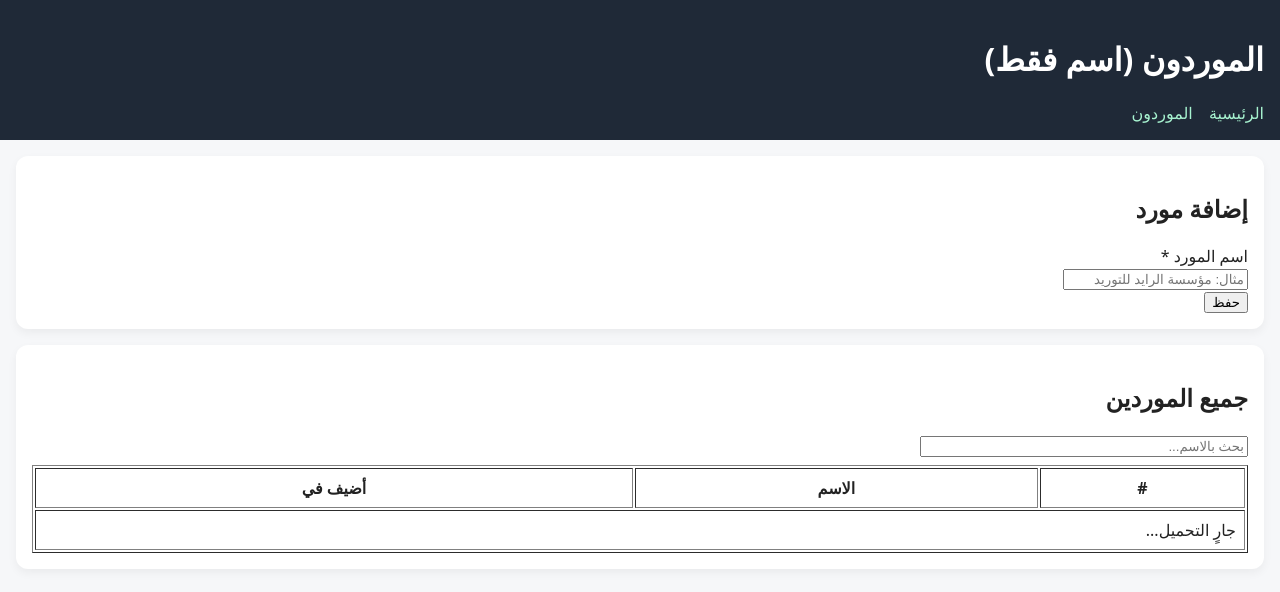
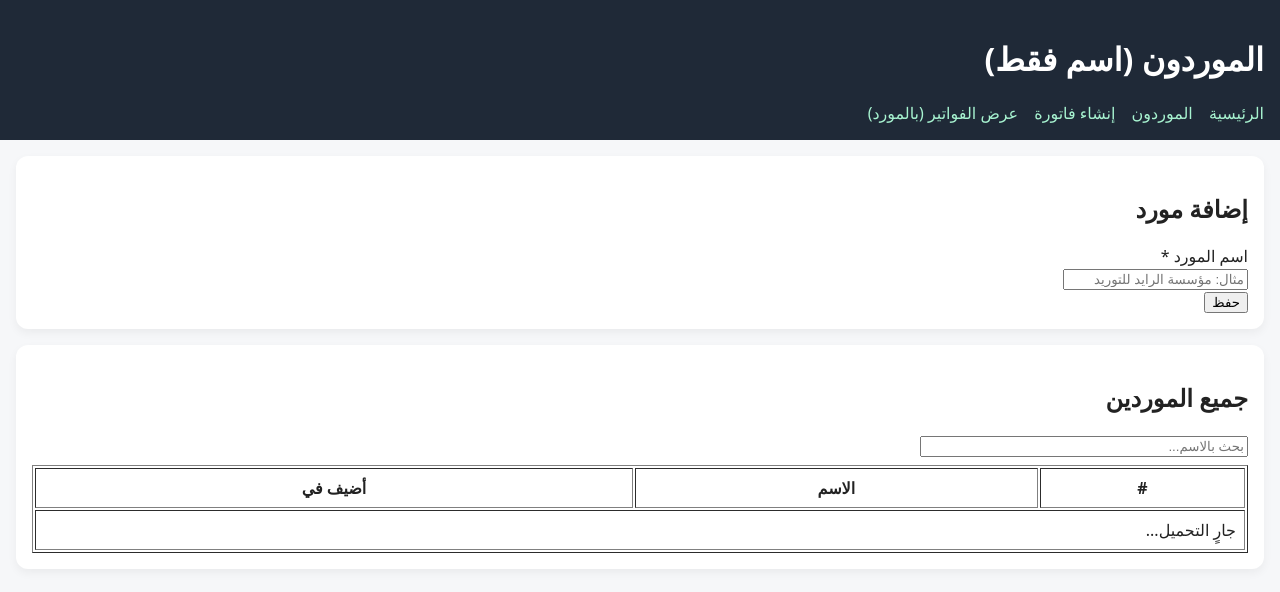
Before and after one commit to ixAbdulaziz/erp-procurement, a website: page web/suppliers.html in a window 1280 px wide. Drawn offline with Linux system fonts and the light colour scheme; no server answers.

Commit message:
Update suppliers.html

```diff
--- a/web/suppliers.html
+++ b/web/suppliers.html
@@ -12,6 +12,8 @@
     <nav>
       <a href="/">الرئيسية</a>
       <a href="/suppliers.html">الموردون</a>
+      <a href="/invoice_new.html">إنشاء فاتورة</a>
+      <a href="/invoices.html">عرض الفواتير (بالمورد)</a>
     </nav>
   </header>
 
```
